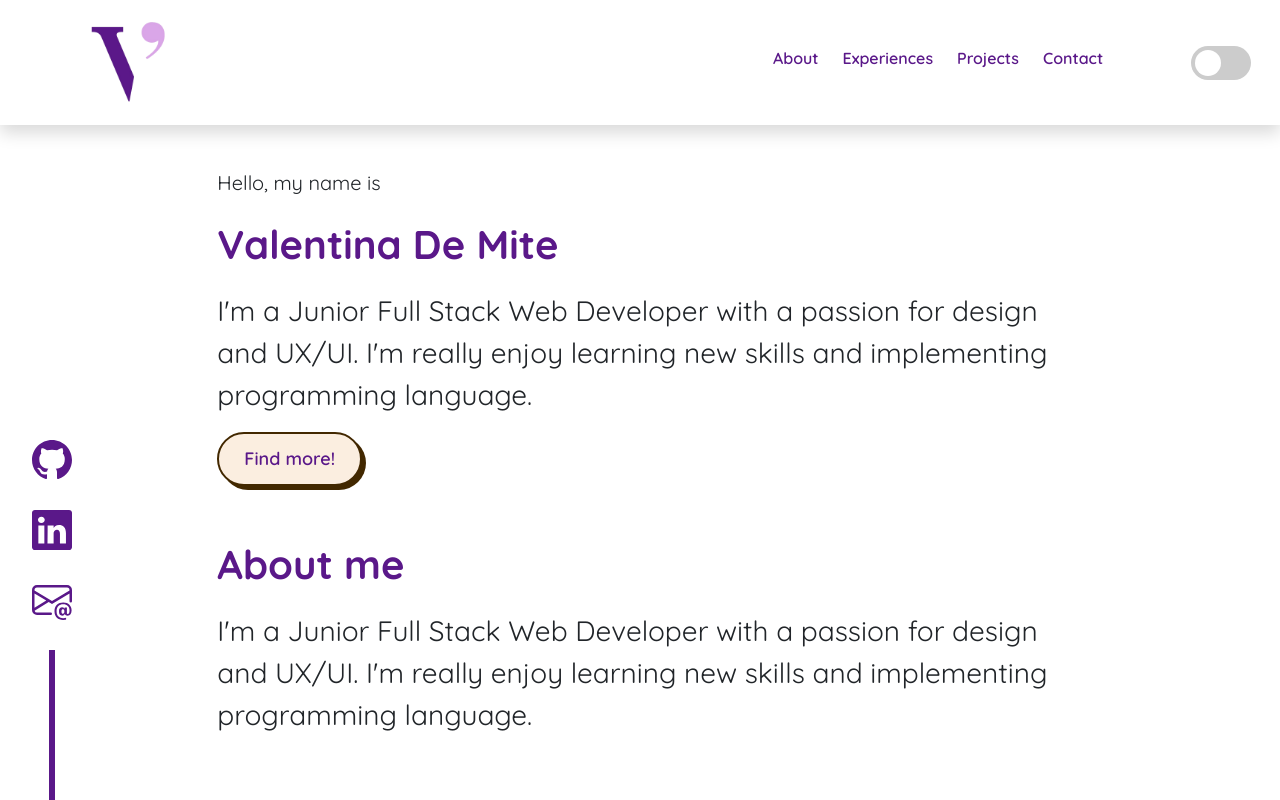
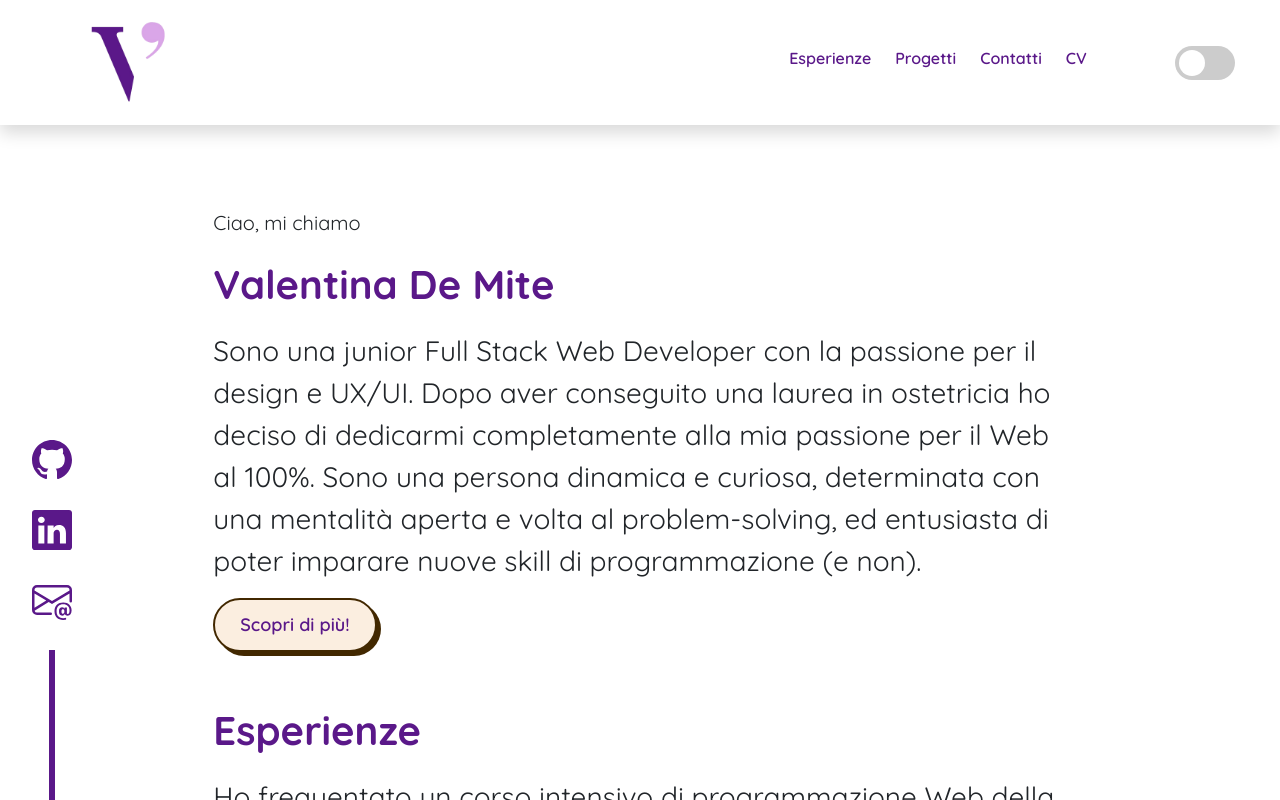
Before and after one commit to Valentina-De-Mite/portfolio, a Vue app: page / in a window 1280 px wide. Built offline with nearby package versions, Linux system fonts and the light colour scheme.

Commit message:
added project script

```diff
--- a/src/App.vue
+++ b/src/App.vue
@@ -1,5 +1,6 @@
 <script>
 import AppHeader from "./components/AppHeader.vue";
+import LeftSideBar from "./components/LeftSideBar.vue";
 
 // import { store } from "./store.js";
 
@@ -10,14 +11,22 @@ export default {
   },
   components: {
     AppHeader,
+    LeftSideBar,
   },
 };
 </script>
 
 <template>
   <AppHeader></AppHeader>
+
   <main>
-    <router-view></router-view>
+    <div class="d-flex justify-content-between g-3">
+      <div class="w-50">
+        <LeftSideBar></LeftSideBar>
+      </div>
+
+      <router-view></router-view>
+    </div>
   </main>
 </template>
 
--- a/src/components/AppHeader.vue
+++ b/src/components/AppHeader.vue
@@ -33,7 +33,7 @@ export default {
 </script>
 
 <template>
-  <header class="pb-2">
+  <header>
     <nav class="navbar navbar-expand-lg p-3 shadow">
       <div class="container">
         <div class="col-4 d-flex justify-content-start">
@@ -52,13 +52,13 @@ export default {
         </div>
 
         <div class="col-4 d-flex justify-content-center gap-4">
-          <a href=""> About </a>
-          <a href=""> Experiences </a>
+          <a href=""> Esperienze </a>
           <!-- <RouterLink to="/projects" class="nav-link text-white">
           Projects
         </RouterLink> -->
-          <a href=""> Projects </a>
-          <a href=""> Contact </a>
+          <a href=""> Progetti </a>
+          <a href=""> Contatti </a>
+          <a href=""> CV </a>
           <div class="col-4 d-flex justify-content-end">
             <div class="theme-switch-wrapper">
               <label class="theme-switch" for="checkbox">
@@ -141,4 +141,8 @@ input:checked + .slider:before {
 .slider.round:before {
   border-radius: 50%;
 }
+
+.navbar {
+  z-index: 99;
+}
 </style>
--- a/src/components/LeftSideBar.vue
+++ b/src/components/LeftSideBar.vue
@@ -0,0 +1,95 @@
+<script>
+// import themeChanger from "../theme.js";
+
+export default {
+  name: "LeftSideBar",
+  data() {
+    return {
+      themeChanger: null,
+    };
+  },
+};
+</script>
+
+<template>
+  <section class="left-sidebar">
+    <div class="col-2 lateral-nav-right d-flex flex-wrap">
+      <ul class="d-flex flex-column justify-content-end m-0">
+        <li>
+          <a
+            class="text-decoration-none"
+            href="https://github.com/Valentina-De-Mite"
+          >
+            <svg
+              xmlns="http://www.w3.org/2000/svg"
+              width="40"
+              height="40"
+              fill="currentColor"
+              class="bi bi-github"
+              viewBox="0 0 16 16"
+            >
+              <path
+                d="M8 0C3.58 0 0 3.58 0 8c0 3.54 2.29 6.53 5.47 7.59.4.07.55-.17.55-.38 0-.19-.01-.82-.01-1.49-2.01.37-2.53-.49-2.69-.94-.09-.23-.48-.94-.82-1.13-.28-.15-.68-.52-.01-.53.63-.01 1.08.58 1.23.82.72 1.21 1.87.87 2.33.66.07-.52.28-.87.51-1.07-1.78-.2-3.64-.89-3.64-3.95 0-.87.31-1.59.82-2.15-.08-.2-.36-1.02.08-2.12 0 0 .67-.21 2.2.82.64-.18 1.32-.27 2-.27.68 0 1.36.09 2 .27 1.53-1.04 2.2-.82 2.2-.82.44 1.1.16 1.92.08 2.12.51.56.82 1.27.82 2.15 0 3.07-1.87 3.75-3.65 3.95.29.25.54.73.54 1.48 0 1.07-.01 1.93-.01 2.2 0 .21.15.46.55.38A8.012 8.012 0 0 0 16 8c0-4.42-3.58-8-8-8"
+              />
+            </svg>
+          </a>
+        </li>
+        <li>
+          <a
+            class="link-nav"
+            href="https://www.linkedin.com/in/valentina-de-mite-a86497238/overlay/contact-info"
+          >
+            <svg
+              xmlns="http://www.w3.org/2000/svg"
+              width="40"
+              height="40"
+              fill="currentColor"
+              class="bi bi-linkedin"
+              viewBox="0 0 16 16"
+            >
+              <path
+                d="M0 1.146C0 .513.526 0 1.175 0h13.65C15.474 0 16 .513 16 1.146v13.708c0 .633-.526 1.146-1.175 1.146H1.175C.526 16 0 15.487 0 14.854V1.146zm4.943 12.248V6.169H2.542v7.225h2.401m-1.2-8.212c.837 0 1.358-.554 1.358-1.248-.015-.709-.52-1.248-1.342-1.248-.822 0-1.359.54-1.359 1.248 0 .694.521 1.248 1.327 1.248h.016zm4.908 8.212V9.359c0-.216.016-.432.08-.586.173-.431.568-.878 1.232-.878.869 0 1.216.662 1.216 1.634v3.865h2.401V9.25c0-2.22-1.184-3.252-2.764-3.252-1.274 0-1.845.7-2.165 1.193v.025h-.016a5.54 5.54 0 0 1 .016-.025V6.169h-2.4c.03.678 0 7.225 0 7.225h2.4"
+              />
+            </svg>
+          </a>
+        </li>
+        <li>
+          <a href="mailto:valentina.webdev@gmail.com">
+            <svg
+              xmlns="http://www.w3.org/2000/svg"
+              width="40"
+              height="40"
+              fill="currentColor"
+              class="bi bi-envelope-at"
+              viewBox="0 0 16 16"
+            >
+              <path
+                d="M2 2a2 2 0 0 0-2 2v8.01A2 2 0 0 0 2 14h5.5a.5.5 0 0 0 0-1H2a1 1 0 0 1-.966-.741l5.64-3.471L8 9.583l7-4.2V8.5a.5.5 0 0 0 1 0V4a2 2 0 0 0-2-2zm3.708 6.208L1 11.105V5.383zM1 4.217V4a1 1 0 0 1 1-1h12a1 1 0 0 1 1 1v.217l-7 4.2z"
+              />
+              <path
+                d="M14.247 14.269c1.01 0 1.587-.857 1.587-2.025v-.21C15.834 10.43 14.64 9 12.52 9h-.035C10.42 9 9 10.36 9 12.432v.214C9 14.82 10.438 16 12.358 16h.044c.594 0 1.018-.074 1.237-.175v-.73c-.245.11-.673.18-1.18.18h-.044c-1.334 0-2.571-.788-2.571-2.655v-.157c0-1.657 1.058-2.724 2.64-2.724h.04c1.535 0 2.484 1.05 2.484 2.326v.118c0 .975-.324 1.39-.639 1.39-.232 0-.41-.148-.41-.42v-2.19h-.906v.569h-.03c-.084-.298-.368-.63-.954-.63-.778 0-1.259.555-1.259 1.4v.528c0 .892.49 1.434 1.26 1.434.471 0 .896-.227 1.014-.643h.043c.118.42.617.648 1.12.648Zm-2.453-1.588v-.227c0-.546.227-.791.573-.791.297 0 .572.192.572.708v.367c0 .573-.253.744-.564.744-.354 0-.581-.215-.581-.8Z"
+              />
+            </svg>
+          </a>
+        </li>
+        <div class="d-flex justify-content-center">
+          <div class="vl"></div>
+        </div>
+      </ul>
+    </div>
+  </section>
+</template>
+
+<style lang="scss">
+@import "../scss/partials/variables.scss";
+a {
+  text-decoration: none;
+  color: $color-primary;
+  font-weight: 600;
+}
+
+.left-sidebar {
+  position: fixed;
+  bottom: 0px;
+}
+</style>
--- /dev/null
+++ b/src/components/Project.vue
@@ -0,0 +1,36 @@
+<script>
+export default {
+  name: "Project",
+  data() {
+    return {
+      themeChanger: null,
+    };
+  },
+
+  props: {
+    thumb: String,
+    projectTitle: String,
+    description: String,
+    technologies: Array,
+  },
+};
+</script>
+
+<template>
+  <section id="projects">
+    <div class="row">
+      <div class="col-8">
+        <img :src="thumb" alt="" />
+      </div>
+      <div class="col-4">
+        <h4 class="text-end">{{ projectTitle }}</h4>
+        <p>{{ description }}</p>
+        <small>{{ technologies }}</small>
+      </div>
+    </div>
+  </section>
+</template>
+
+<style lang="scss">
+@import "../scss/partials/variables.scss";
+</style>
--- /dev/null
+++ b/src/projects.js
@@ -0,0 +1,8 @@
+export default [
+  {
+    thumb: "../assets/images/vitr comics.png",
+    projectTitle: "DC Comics",
+    description: "sito web copia del sito dc comics",
+    technologies: "vueJs",
+  },
+];
--- a/src/scss/style.scss
+++ b/src/scss/style.scss
@@ -1,9 +1,6 @@
 @use "../node_modules/bootstrap/scss/bootstrap.scss";
 @use "./partials/variables.scss" as *;
 
-:root {
-  --test-color: $color-background;
-}
 * {
   font-family: "Quicksand", sans-serif;
 }
@@ -13,7 +10,7 @@ header {
     border-bottom: 5px solid $color-primary;
   }
 
-  height: 15vh;
+  height: 20vh;
 }
 
 .fs-1 {
@@ -50,7 +47,7 @@ body {
 }
 main {
   overflow-y: auto;
-  height: 85vh;
+  height: 80vh;
 }
 aside {
   flex: 1 0 10%;
--- a/src/views/HomeView.vue
+++ b/src/views/HomeView.vue
@@ -1,7 +1,20 @@
 <script>
 import "../scss/style.scss";
+import Project from "../components/Project.vue";
+import projectsJs from "../projects";
+
 export default {
   name: "HomeView",
+
+  components: {
+    Project,
+  },
+
+  data() {
+    return {
+      projectsJs,
+    };
+  },
 };
 </script>
 <!-- <script>
@@ -25,100 +38,65 @@ export default {
 </script> -->
 
 <template>
-  <section id="home" class="row h-100">
-    <div class="col-2 lateral-nav-right d-flex flex-wrap">
-      <ul class="d-flex flex-column justify-content-end m-0">
-        <li>
-          <a
-            class="text-decoration-none"
-            href="https://github.com/Valentina-De-Mite"
-          >
-            <svg
-              xmlns="http://www.w3.org/2000/svg"
-              width="40"
-              height="40"
-              fill="currentColor"
-              class="bi bi-github"
-              viewBox="0 0 16 16"
-            >
-              <path
-                d="M8 0C3.58 0 0 3.58 0 8c0 3.54 2.29 6.53 5.47 7.59.4.07.55-.17.55-.38 0-.19-.01-.82-.01-1.49-2.01.37-2.53-.49-2.69-.94-.09-.23-.48-.94-.82-1.13-.28-.15-.68-.52-.01-.53.63-.01 1.08.58 1.23.82.72 1.21 1.87.87 2.33.66.07-.52.28-.87.51-1.07-1.78-.2-3.64-.89-3.64-3.95 0-.87.31-1.59.82-2.15-.08-.2-.36-1.02.08-2.12 0 0 .67-.21 2.2.82.64-.18 1.32-.27 2-.27.68 0 1.36.09 2 .27 1.53-1.04 2.2-.82 2.2-.82.44 1.1.16 1.92.08 2.12.51.56.82 1.27.82 2.15 0 3.07-1.87 3.75-3.65 3.95.29.25.54.73.54 1.48 0 1.07-.01 1.93-.01 2.2 0 .21.15.46.55.38A8.012 8.012 0 0 0 16 8c0-4.42-3.58-8-8-8"
-              />
-            </svg>
-          </a>
-        </li>
-        <li>
-          <a
-            class="link-nav"
-            href="https://www.linkedin.com/in/valentina-de-mite-a86497238/overlay/contact-info"
-          >
-            <svg
-              xmlns="http://www.w3.org/2000/svg"
-              width="40"
-              height="40"
-              fill="currentColor"
-              class="bi bi-linkedin"
-              viewBox="0 0 16 16"
-            >
-              <path
-                d="M0 1.146C0 .513.526 0 1.175 0h13.65C15.474 0 16 .513 16 1.146v13.708c0 .633-.526 1.146-1.175 1.146H1.175C.526 16 0 15.487 0 14.854V1.146zm4.943 12.248V6.169H2.542v7.225h2.401m-1.2-8.212c.837 0 1.358-.554 1.358-1.248-.015-.709-.52-1.248-1.342-1.248-.822 0-1.359.54-1.359 1.248 0 .694.521 1.248 1.327 1.248h.016zm4.908 8.212V9.359c0-.216.016-.432.08-.586.173-.431.568-.878 1.232-.878.869 0 1.216.662 1.216 1.634v3.865h2.401V9.25c0-2.22-1.184-3.252-2.764-3.252-1.274 0-1.845.7-2.165 1.193v.025h-.016a5.54 5.54 0 0 1 .016-.025V6.169h-2.4c.03.678 0 7.225 0 7.225h2.4"
-              />
-            </svg>
-          </a>
-        </li>
-        <li>
-          <a href="mailto:valentina.webdev@gmail.com">
-            <svg
-              xmlns="http://www.w3.org/2000/svg"
-              width="40"
-              height="40"
-              fill="currentColor"
-              class="bi bi-envelope-at"
-              viewBox="0 0 16 16"
-            >
-              <path
-                d="M2 2a2 2 0 0 0-2 2v8.01A2 2 0 0 0 2 14h5.5a.5.5 0 0 0 0-1H2a1 1 0 0 1-.966-.741l5.64-3.471L8 9.583l7-4.2V8.5a.5.5 0 0 0 1 0V4a2 2 0 0 0-2-2zm3.708 6.208L1 11.105V5.383zM1 4.217V4a1 1 0 0 1 1-1h12a1 1 0 0 1 1 1v.217l-7 4.2z"
-              />
-              <path
-                d="M14.247 14.269c1.01 0 1.587-.857 1.587-2.025v-.21C15.834 10.43 14.64 9 12.52 9h-.035C10.42 9 9 10.36 9 12.432v.214C9 14.82 10.438 16 12.358 16h.044c.594 0 1.018-.074 1.237-.175v-.73c-.245.11-.673.18-1.18.18h-.044c-1.334 0-2.571-.788-2.571-2.655v-.157c0-1.657 1.058-2.724 2.64-2.724h.04c1.535 0 2.484 1.05 2.484 2.326v.118c0 .975-.324 1.39-.639 1.39-.232 0-.41-.148-.41-.42v-2.19h-.906v.569h-.03c-.084-.298-.368-.63-.954-.63-.778 0-1.259.555-1.259 1.4v.528c0 .892.49 1.434 1.26 1.434.471 0 .896-.227 1.014-.643h.043c.118.42.617.648 1.12.648Zm-2.453-1.588v-.227c0-.546.227-.791.573-.791.297 0 .572.192.572.708v.367c0 .573-.253.744-.564.744-.354 0-.581-.215-.581-.8Z"
-              />
-            </svg>
-          </a>
-        </li>
-        <div class="d-flex justify-content-center">
-          <div class="vl"></div>
-        </div>
-      </ul>
-    </div>
-
   <section
-      class="col-8 wrapper_inner my-5 d-flex justify-content-center flex-wrap"
+    class="col-8 wrapper_inner my-5 d-flex justify-content-start flex-wrap"
   >
     <div class="content col-12">
-        <p class="fs-5">Hello, my name is</p>
+      <p class="fs-5">Ciao, mi chiamo</p>
       <p class="fs-1">Valentina De Mite</p>
 
       <p class="fs-3">
-          I'm a Junior Full Stack Web Developer with a passion for design and
-          UX/UI. I'm really enjoy learning new skills and implementing
-          programming language.
+        Sono una junior Full Stack Web Developer con la passione per il design e
+        UX/UI. Dopo aver conseguito una laurea in ostetricia ho deciso di
+        dedicarmi completamente alla mia passione per il Web al 100%. Sono una
+        persona dinamica e curiosa, determinata con una mentalità aperta e volta
+        al problem-solving, ed entusiasta di poter imparare nuove skill di
+        programmazione (e non).
       </p>
 
       <button class="button-74">
-          <a class="link-nav" href="">Find more!</a>
+        <a class="link-nav" href="">Scopri di più!</a>
       </button>
     </div>
 
+    <div id="experience col-12 ">
+      <p class="fs-1 mt-5">Esperienze</p>
+      <p class="fs-3">
+        Ho frequentato un corso intensivo di programmazione Web della durata di
+        700 ore, che ha posto particolare enfasi sia sullo sviluppo Front-end
+        che sullo sviluppo Back-end. Ho concluso il corso con la realizzazione
+        di un progetto finale della durata di 4 settimane, sviluppato in team,
+        che consisteva in una web-app per il servizio di food delivery. Durante
+        il progetto finale ho affinato le mie abilità pratiche e le conoscenze
+        acquisite durante il corso, aumentando anche le mie skill di lavoro in
+        team.
+      </p>
+    </div>
     <div id="about col-12 ">
-        <p class="fs-1 mt-5">About me</p>
+      <p class="fs-1 mt-5">Progetti</p>
+      <p class="fs-3">Dai un'occhiata ai progetti a cui ho lavorato</p>
+
+      <Project
+        v-for="project in projectsJs"
+        :thumb="project.thumb"
+        :projectTitle="project.projectTitle"
+        :description="project.description"
+        :technologies="project.technologies"
+      />
+    </div>
+    <div id="about col-12 ">
+      <p class="fs-1 mt-5">Contatti</p>
       <p class="fs-3">
-          I'm a Junior Full Stack Web Developer with a passion for design and
-          UX/UI. I'm really enjoy learning new skills and implementing
-          programming language.
+        Sono a tua disposizione per qualsiasi domanda o ulteriori dettagli sul
+        mio lavoro!
       </p>
+      <button class="button-74">
+        <a class="link-nav" href="mailto:valentina.webdev@gmail.com"
+          >Scrivimi</a
+        >
+      </button>
     </div>
   </section>
 
   <div class="col-2"></div>
-  </section>
 </template>
```
Also changed, not shown: src/assets/images/vitr comics.png (added), src/components/Projects.vue (deleted). Lines whose indentation alone changed are shown as unchanged.
